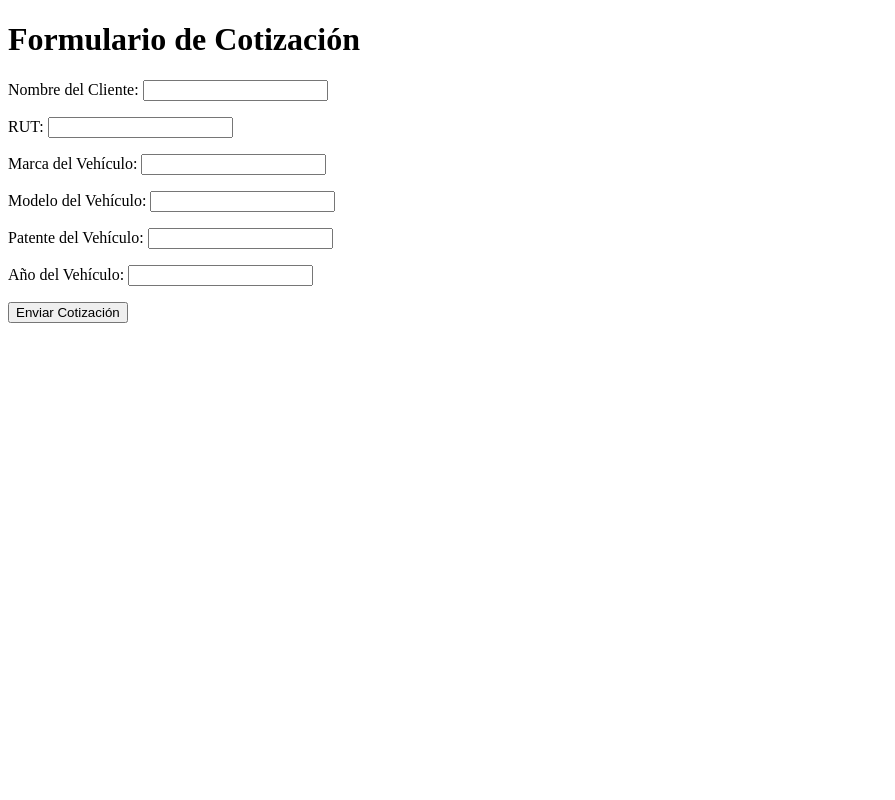
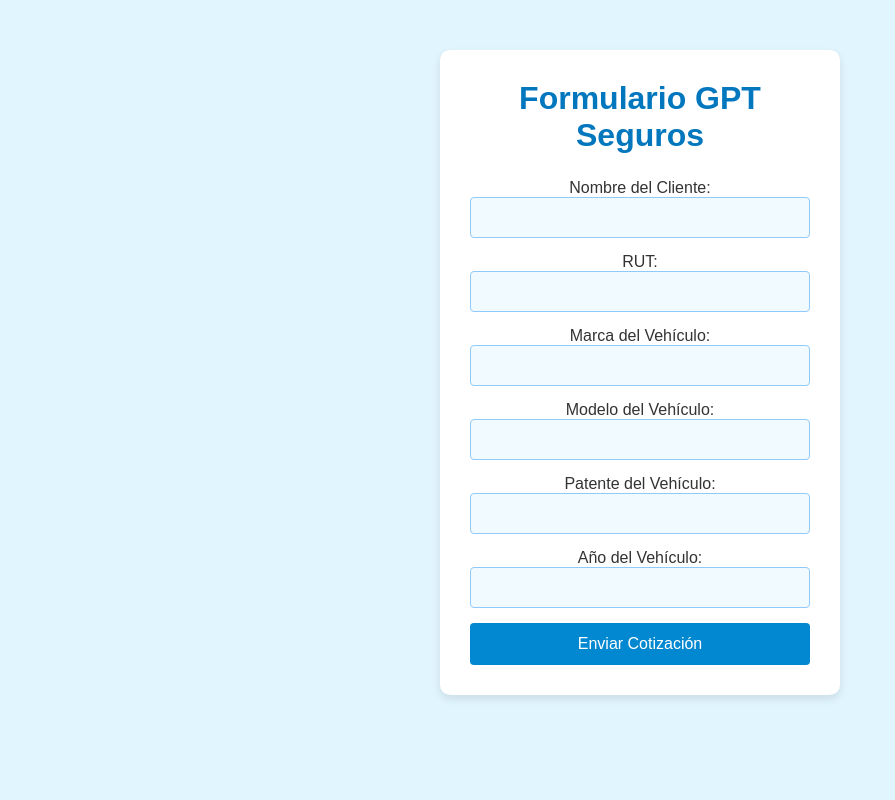
Before and after one commit to OscarPainen/GPTSeguros, a Django app: page / in a window 1280 px wide. Shown: the whole page, without its empty margins (0-895 px from the left). Run offline with Django 4.2, Linux system fonts and the light colour scheme.

Commit message:
front terminado

```diff
--- a/quoterapp/templates/quoterapp/cotizacion_form.html
+++ b/quoterapp/templates/quoterapp/cotizacion_form.html
@@ -1,21 +1,116 @@
 <!DOCTYPE html>
-<html lang="en">
+<html lang="es">
 
 <head>
     <meta charset="UTF-8">
     <meta http-equiv="X-UA-Compatible" content="IE=edge">
     <meta name="viewport" content="width=device-width, initial-scale=1.0">
     <title>Cotización</title>
+
+    <!-- Estilos CSS -->
+    <style>
+        /* Reset de márgenes y rellenos */
+        * {
+            margin: 0;
+            padding: 0;
+            box-sizing: border-box;
+        }
+
+        /* Estilos generales del body */
+        body {
+            font-family: 'Arial', sans-serif;
+            background-color: #e1f5fe;
+            /* Fondo celeste claro */
+            color: #333;
+            display: flex;
+            justify-content: center;
+            align-items: flex-start;
+            /* Aparecerá arriba */
+            height: 100vh;
+            padding-top: 50px;
+            /* Un poco de espacio en la parte superior */
+        }
+
+        /* Estilos para el contenedor del formulario */
+        .form-container {
+            background-color: #ffffff;
+            /* Fondo blanco */
+            padding: 30px;
+            border-radius: 10px;
+            box-shadow: 0 4px 8px rgba(0, 0, 0, 0.1);
+            width: 100%;
+            max-width: 400px;
+            text-align: center;
+        }
+
+        /* Título del formulario */
+        h1 {
+            color: #0277bd;
+            /* Azul intenso */
+            margin-bottom: 25px;
+        }
+
+        /* Estilos del formulario */
+        form {
+            display: flex;
+            flex-direction: column;
+            gap: 15px;
+            /* Espacio entre los campos */
+        }
+
+        input,
+        select,
+        textarea {
+            width: 100%;
+            padding: 12px;
+            border: 1px solid #90caf9;
+            /* Borde azul claro */
+            border-radius: 4px;
+            background-color: #f1faff;
+            /* Fondo ligeramente celeste */
+        }
+
+        /* Botón de envío */
+        button[type="submit"] {
+            width: 100%;
+            padding: 12px;
+            background-color: #0288d1;
+            /* Azul */
+            color: white;
+            border: none;
+            border-radius: 4px;
+            cursor: pointer;
+            font-size: 16px;
+            transition: background-color 0.3s ease;
+        }
+
+        button[type="submit"]:hover {
+            background-color: #0277bd;
+            /* Azul más oscuro en hover */
+        }
+
+        /* Estilo para la lista de errores de Django */
+        .errorlist {
+            color: #d32f2f;
+            /* Rojo para los errores */
+            margin-bottom: 15px;
+            font-size: 14px;
+        }
+    </style>
 </head>
 
 <body>
-    <h1>Formulario de Cotización</h1>
 
-    <form method="POST">
-        {% csrf_token %}
-        {{ form.as_p }}
-        <button type="submit">Enviar Cotización</button>
-    </form>
+    <!-- Contenedor del formulario -->
+    <div class="form-container">
+        <h1>Formulario GPT Seguros</h1>
+
+        <form method="POST">
+            {% csrf_token %}
+            {{ form.as_p }}
+            <button type="submit">Enviar Cotización</button>
+        </form>
+    </div>
 
 </body>
 
--- a/selenium_gpt/cotizar.py
+++ b/selenium_gpt/cotizar.py
@@ -14,8 +14,9 @@ def ejecutar_en_hilo(cotizador_en_uso, nombre, ruta_descarga, datos_cotizacion):
 
 
 def cotizar(datos_cotizacion): # faltan: uso y tipo
-    ruta_descarga = get_download_path(datos_cotizacion)
-    bci_cotizador(ruta_descarga,datos_cotizacion)
+    #ruta_descarga = get_download_path(datos_cotizacion)
+    #bci_cotizador(get_download_path(datos_cotizacion),datos_cotizacion)
+    mapfre_cotizador(get_download_path(datos_cotizacion),datos_cotizacion)
     """
     ruta_descarga = get_download_path(datos_cotizacion)
 
```
Also changed, not shown: selenium_gpt/bci/bci_v3.py (+7 -7 lines).
